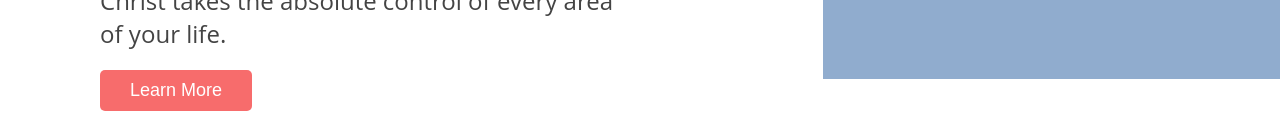
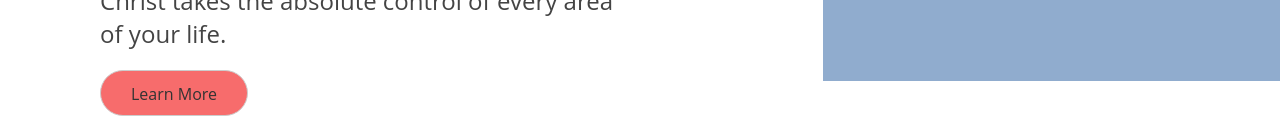
Before and after one commit to princesszion/JAPortfolio, a React (Create React App) app in the folder my-portfolio/: page / in a window 1280 px wide. Shown: the part 812-952 px from the top of the page. Built offline with nearby package versions, Linux system fonts and the light colour scheme.

Commit message:
modified some files

```diff
--- a/my-portfolio/src/components/AboutPage.js
+++ b/my-portfolio/src/components/AboutPage.js
@@ -47,17 +47,25 @@
 
 // export default AboutPage;
 
-
-import React from 'react';
+import React, { useState } from 'react';
 import styles from './About.module.css';
 
 const AboutPage = () => {
-    const imageUrl = "https://media.istockphoto.com/id/1626847905/photo/a-happy-businessman-looking-at-camera-while-working-on-his-computer.jpg?s=2048x2048&w=is&k=20&c=AtIEJACDjaDH7N2x_AgcIrD8bdwCAkw8scCDfKS9MJc="; // Replace with the correct image URL
-    const imageUrl2 = "https://media.istockphoto.com/id/1492247375/photo/business-woman-portrait-and-lawyer-at-a-law-firm-feeling-proud-of-corporate-vision-happiness.jpg?s=1024x1024&w=is&k=20&c=kipqwc3btIsUaYY0YKTUrWa5dXWk-y4GcCcHbpfCyog="
+  const [showMoreInfo, setShowMoreInfo] = useState(false);
+
+  const handleMoreInfoClick = () => {
+    setShowMoreInfo(!showMoreInfo);
+  };
+
+  const handleResumeClick = () => {
+    window.location.href = 'path/to/your/resume.pdf'; // Update this with the actual URL to the resume file
+  };
+
+  const imageUrl = "https://media.istockphoto.com/id/1626847905/photo/a-happy-businessman-looking-at-camera-while-working-on-his-computer.jpg?s=2048x2048&w=is&k=20&c=AtIEJACDjaDH7N2x_AgcIrD8bdwCAkw8scCDfKS9MJc=";
+  const imageUrl2 = "https://media.istockphoto.com/id/1492247375/photo/business-woman-portrait-and-lawyer-at-a-law-firm-feeling-proud-of-corporate-vision-happiness.jpg?s=1024x1024&w=is&k=20&c=kipqwc3btIsUaYY0YKTUrWa5dXWk-y4GcCcHbpfCyog=";
 
   return (
     <div className={styles.aboutPage}>
-
       <main className={styles.mainContent}>
         <div className={styles.profilePictureContainer}>
           <div className={styles.blueBackdrop}></div>
@@ -68,9 +76,16 @@ const AboutPage = () => {
           <div className={styles.headingLine}></div>
           <p>Inappropriate behavior is often laughed off as “boys will be boys,” women face higher conduct standards especially in the workplace. That’s why it’s crucial that, as women, our behavior on the job is beyond reproach. Inappropriate behavior is often laughed off as “boys will be boys,” women face higher.</p>
           <p>That’s why it’s crucial that, as women, our behavior on the job is beyond reproach. Inappropriate behavior is often laughed.</p>
+          {showMoreInfo && (
+            <div className={styles.moreInfo}>
+              <p>Here is more information about myself. You can add more detailed content here...</p>
+            </div>
+          )}
           <div className={styles.buttons}>
-            <button className={styles.moreInfoBtn}>More Info</button>
-            <button className={styles.resumeBtn}>Resume</button>
+            <button className={styles.moreInfoBtn} onClick={handleMoreInfoClick}>
+              {showMoreInfo ? 'Show Less' : 'More Info'}
+            </button>
+            <button className={styles.resumeBtn} onClick={handleResumeClick}>Resume</button>
           </div>
         </div>
       </main>
@@ -80,9 +95,16 @@ const AboutPage = () => {
           <div className={styles.headingLine}></div>
           <p>Inappropriate behavior is often laughed off as “boys will be boys,” women face higher conduct standards especially in the workplace. That’s why it’s crucial that, as women, our behavior on the job is beyond reproach. Inappropriate behavior is often laughed off as “boys will be boys,” women face higher.</p>
           <p>That’s why it’s crucial that, as women, our behavior on the job is beyond reproach. Inappropriate behavior is often laughed.</p>
+          {showMoreInfo && (
+            <div className={styles.moreInfo}>
+              <p>Here is metailed content here...</p>
+            </div>
+          )}
           <div className={styles.buttons}>
-            <button className={styles.moreInfoBtn}>More Info</button>
-            <button className={styles.resumeBtn}>Resume</button>
+            <button className={styles.moreInfoBtn} onClick={handleMoreInfoClick}>
+              {showMoreInfo ? 'Show Less' : 'More Info'}
+            </button>
+            <button className={styles.resumeBtn} onClick={handleResumeClick}>Resume</button>
           </div>
         </div>
         <div className={styles.profilePictureContainer}>
--- a/my-portfolio/src/components/Home.css
+++ b/my-portfolio/src/components/Home.css
@@ -111,10 +111,14 @@ p {
   background-color: #F76C6C;
   color: #fff;
   padding: 10px 30px;
-  border: none;
+  border: 1px solid #ccc;
   cursor: pointer;
   font-size: 18px;
-  border-radius: 5px;
+  border-radius: 50px;
+  /* border: 2px solid #F76C6C;
+  padding: 10px 30px;
+  cursor: pointer;
+  font-size: 18px; */
   margin-top: 20px;
 }
 
@@ -153,3 +157,18 @@ p {
   background-color: #fff;
   text-align: center;
 }
+
+
+.hire-link {
+  list-style: none;
+}
+
+.hire-link a {
+  text-decoration: none;
+  color: #333;
+  font-size: 16px;
+}
+
+.hire-link a:hover {
+  color: #fff;
+}
--- a/my-portfolio/src/components/HomePage.js
+++ b/my-portfolio/src/components/HomePage.js
@@ -3,6 +3,7 @@
 
 import React from 'react';
 import './Home.css';
+import { Link } from 'react-router-dom';
 
 const HomePage = () => {
   const imageUrl = "https://img.freepik.com/free-photo/black-man-with-happy-expression_155003-11386.jpg?size=626&ext=jpg"
@@ -15,7 +16,7 @@ const HomePage = () => {
           <p className = "contentt">Senior Creative <span className="highlight designer">Designer</span> and Content <span className="highlight developer">Developer</span></p>
           <p> Our vision is to support the spiritual growth of the Christian youth in this generation. This is through the undiluted word of God from the bible;  so that they become a worthy example in word, in conversation, in charity, in spirit, in faith and in purity.</p>
           <p className="paragraph1">As a young person visiting this website, we pray that the content of this website will encourage and inspire you to become fully separated unto the Lord and live a vibrant life where Jesus Christ takes the absolute control of every area of your life.</p>
-          <button className="hire-me-btn">Learn More</button>
+          <button className="hire-me-btn"><li className="hire-link"><Link to="/about">Learn More</Link></li></button>
         </div>
         <div className="profile-picture-container">
           <div className="blue-backdrop"></div>
```
